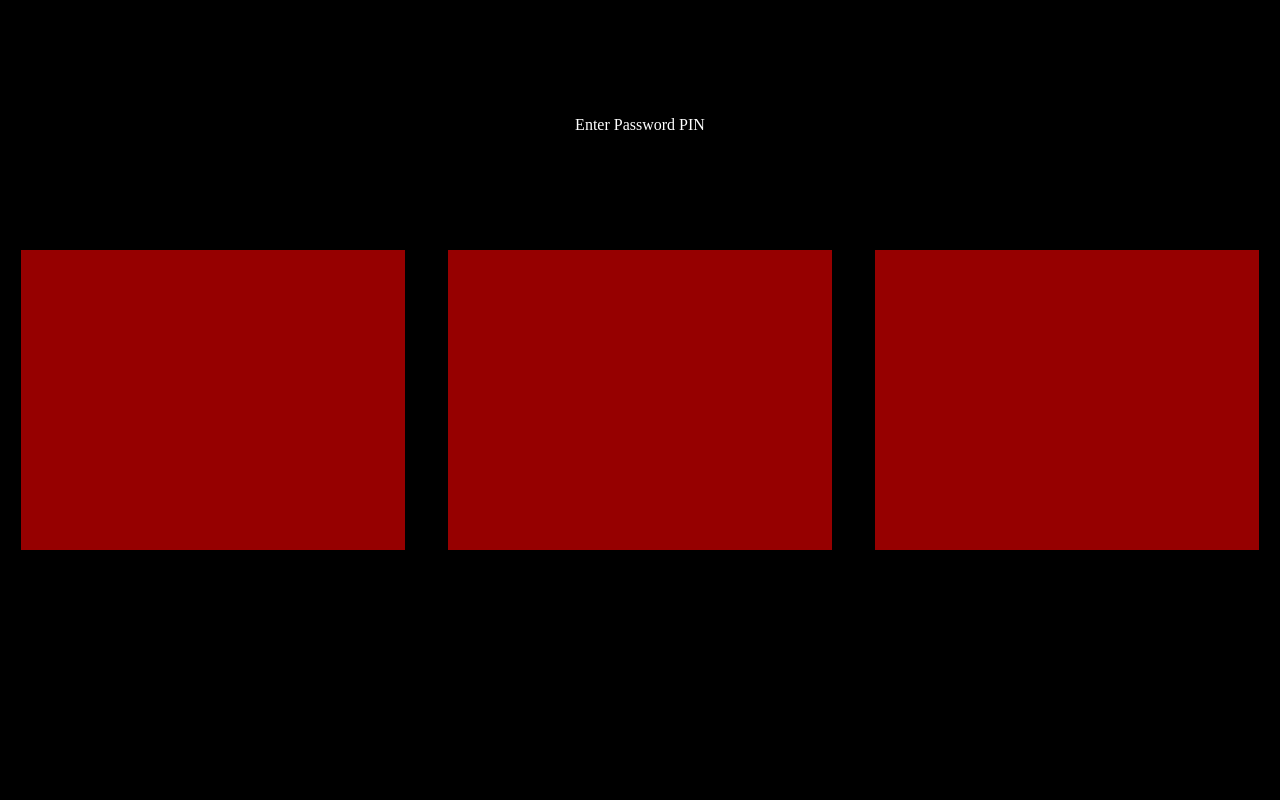
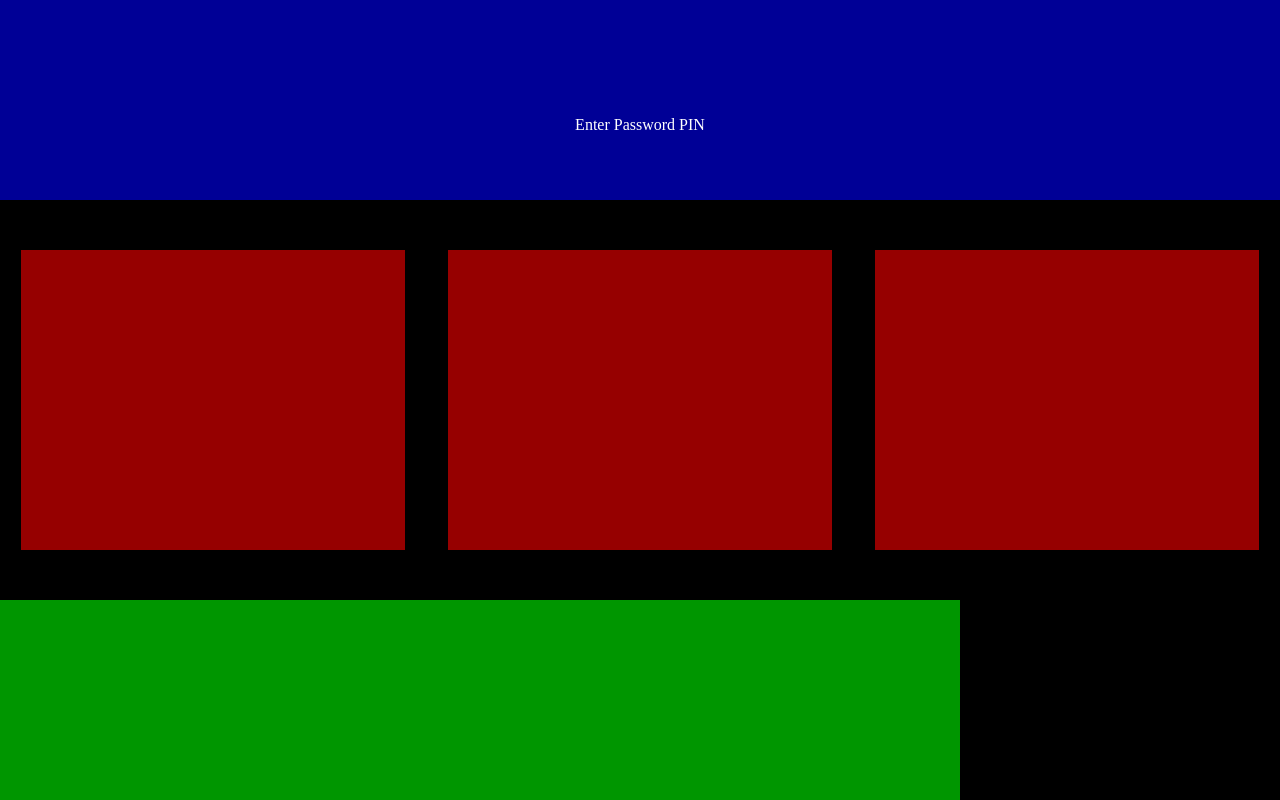
Before and after one commit to raphaelvigil/layout, a plain HTML site: page index.html in a window 1280 px wide. Drawn offline with Linux system fonts and the light colour scheme.

Commit message:
Update style.css

```diff
--- a/style.css
+++ b/style.css
@@ -32,7 +32,7 @@ body {
 	cursor: pointer;
 	height: 100%;
 	width: 100%;
-	background-color: rgb(0,0,0);
+	background-color: rgb(0,150,0);
 }
 .mouse {
 	cursor: pointer;
@@ -48,7 +48,7 @@ body {
 .top {
 	width: 100%;
 	height: 25%;
-	background-color: rgb(0,0,0);
+	background-color: rgb(0,0,150);
 }
 .bottom {
 	display: flex;
```
